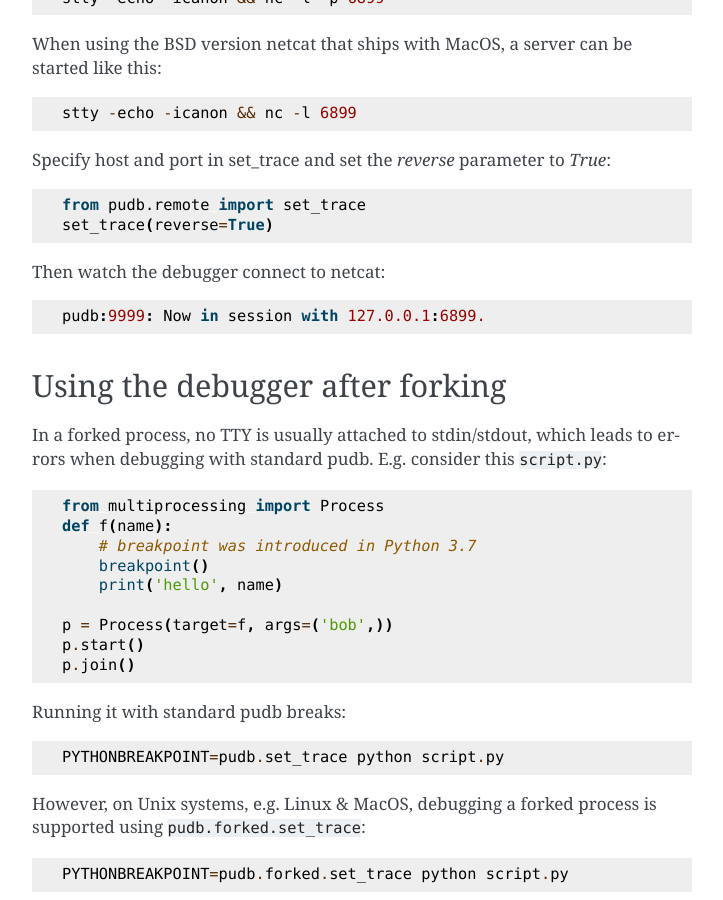
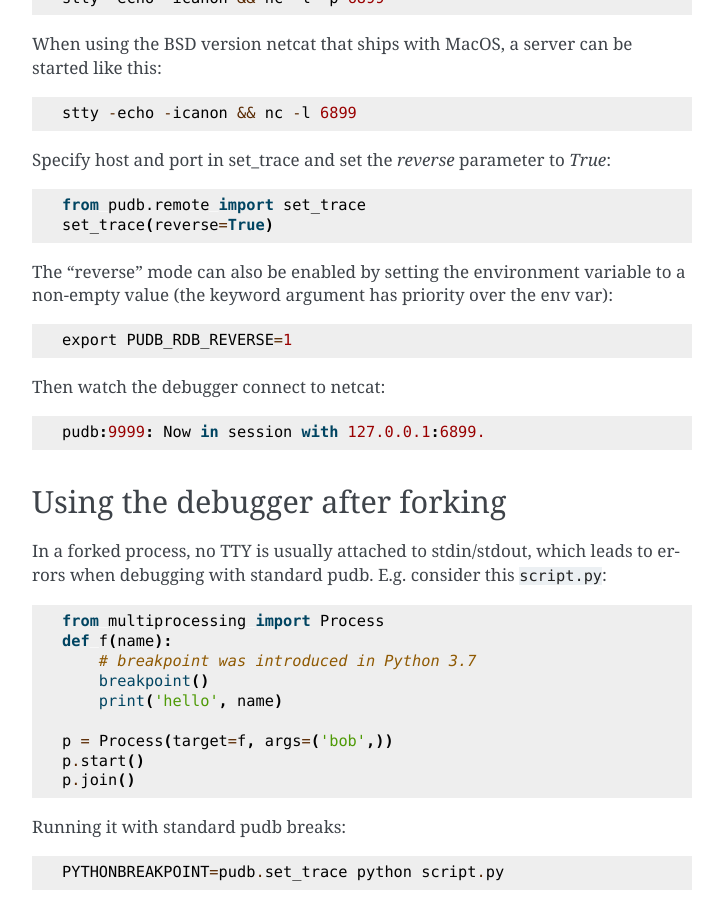
Before and after one commit to inducer/pudb, a Sphinx documentation site: the page built from doc/starting.rst, in a window 1280 px wide and 900 px high, scrolled down 2999 px. Shown: the whole window, without its empty margins (388-1111 px from the left). Built offline with Sphinx 7.4.7, drawn with Linux system fonts in a browser that asks for light colours.

Commit message:
Add PUDB_RDB_REVERSE var to control reverse mode (#631)
* Add PUDB_RDB_REVERSE var to control reverse mode

* Fix flake8 warnings

```diff
--- a/doc/starting.rst
+++ b/doc/starting.rst
@@ -131,6 +131,11 @@ Specify host and port in set_trace and set the *reverse* parameter to *True*::
     from pudb.remote import set_trace
     set_trace(reverse=True)
 
+The "reverse" mode can also be enabled by setting the environment variable to a
+non-empty value (the keyword argument has priority over the env var)::
+
+    export PUDB_RDB_REVERSE=1
+
 Then watch the debugger connect to netcat::
 
     pudb:9999: Now in session with 127.0.0.1:6899.
```
Also changed, not shown: 1 other file.
